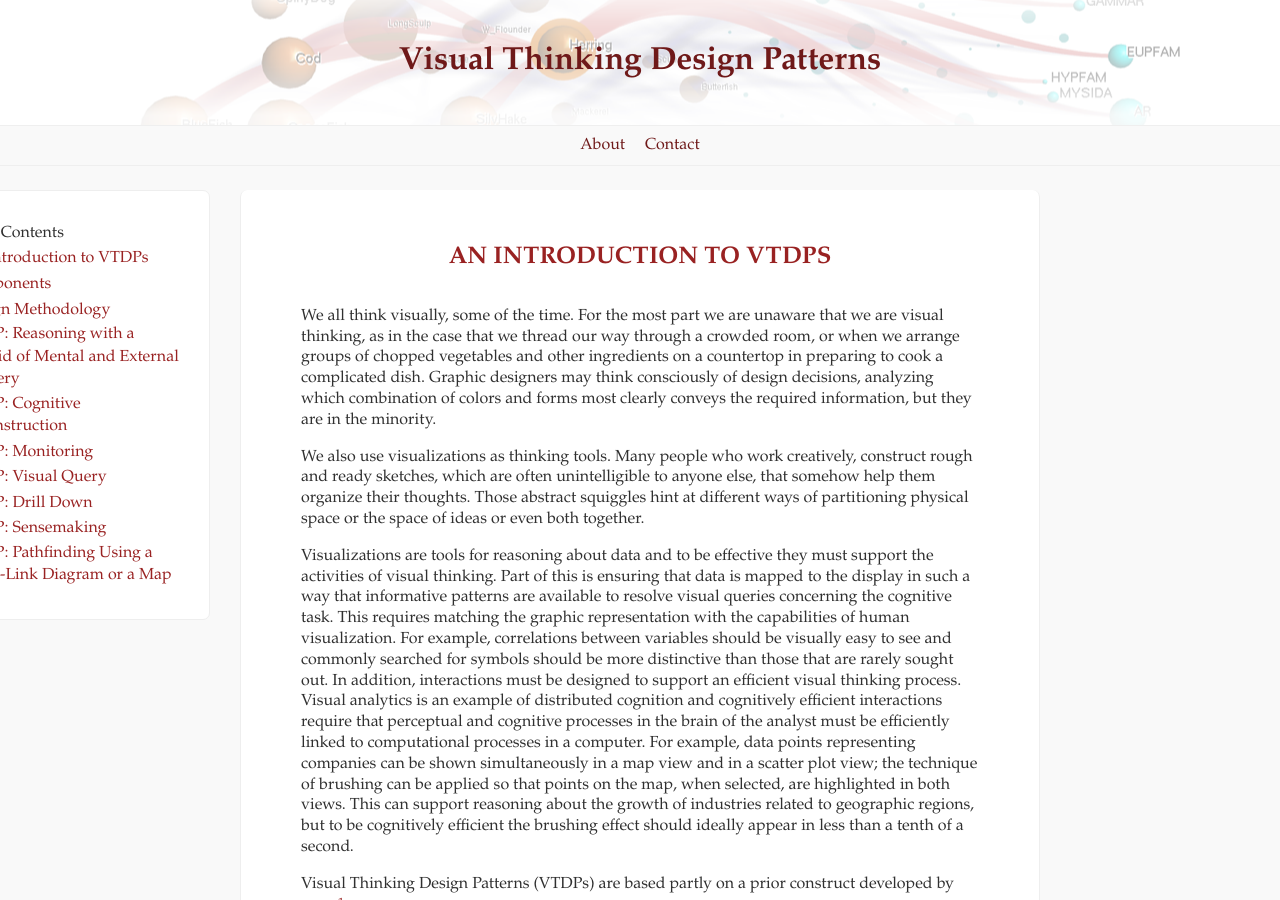
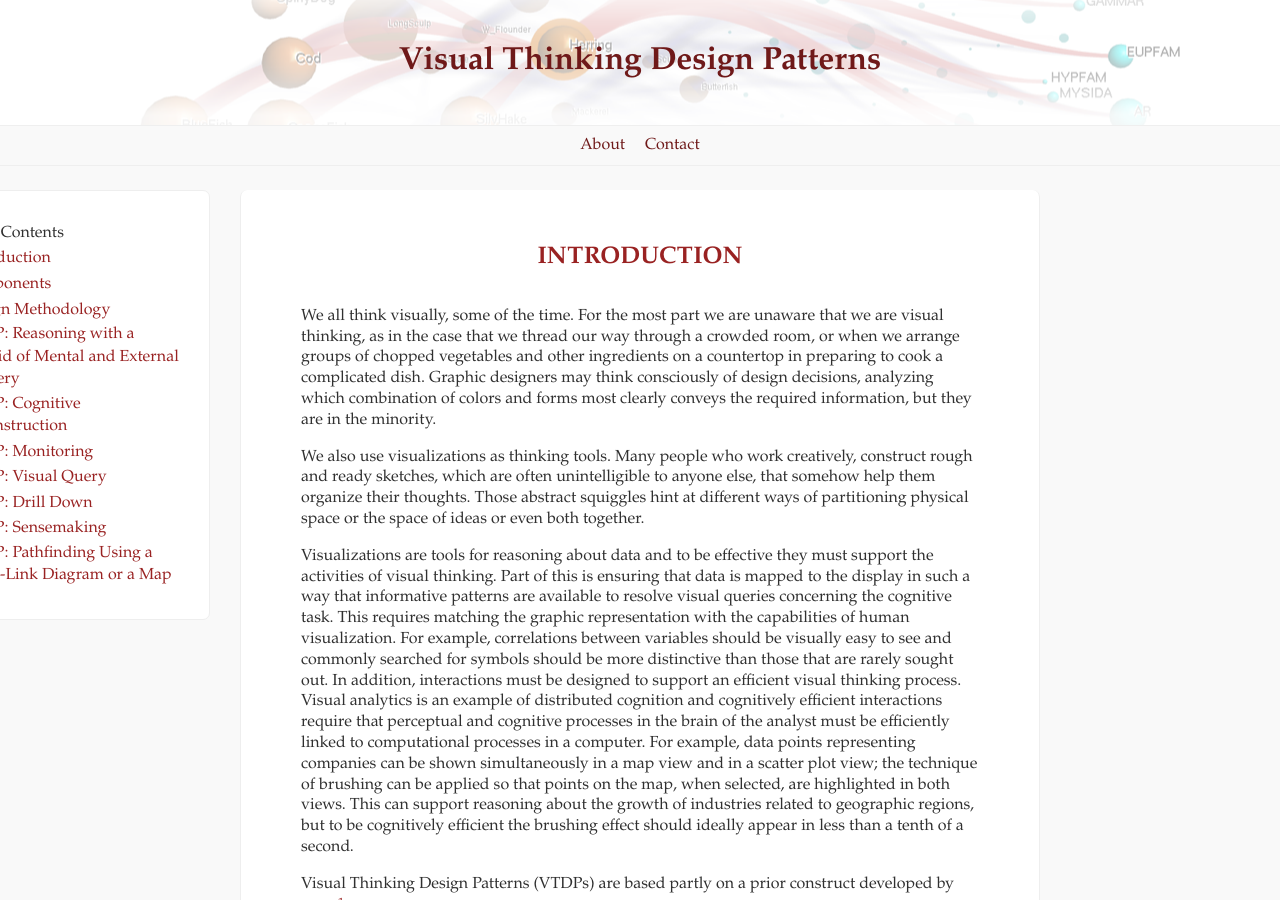
Before and after one commit to ColinWare/VTDPsite, a Jekyll site: the page built from _posts/2014-10-20-Introduction.md, in a window 1280 px wide and 900 px high. Built offline with Jekyll 4.4.1, drawn with Linux system fonts in a browser that asks for light colours; nearby versions of some CDN libraries.

Commit message:
Title change

```diff
--- a/_posts/2014-10-20-Introduction.md
+++ b/_posts/2014-10-20-Introduction.md
@@ -1,6 +1,6 @@
 ---
 layout: post
-title: "An Introduction to VTDPs"
+title: "Introduction"
 ---
 
 We all think visually, some of the time. For the most part we are unaware that
```
